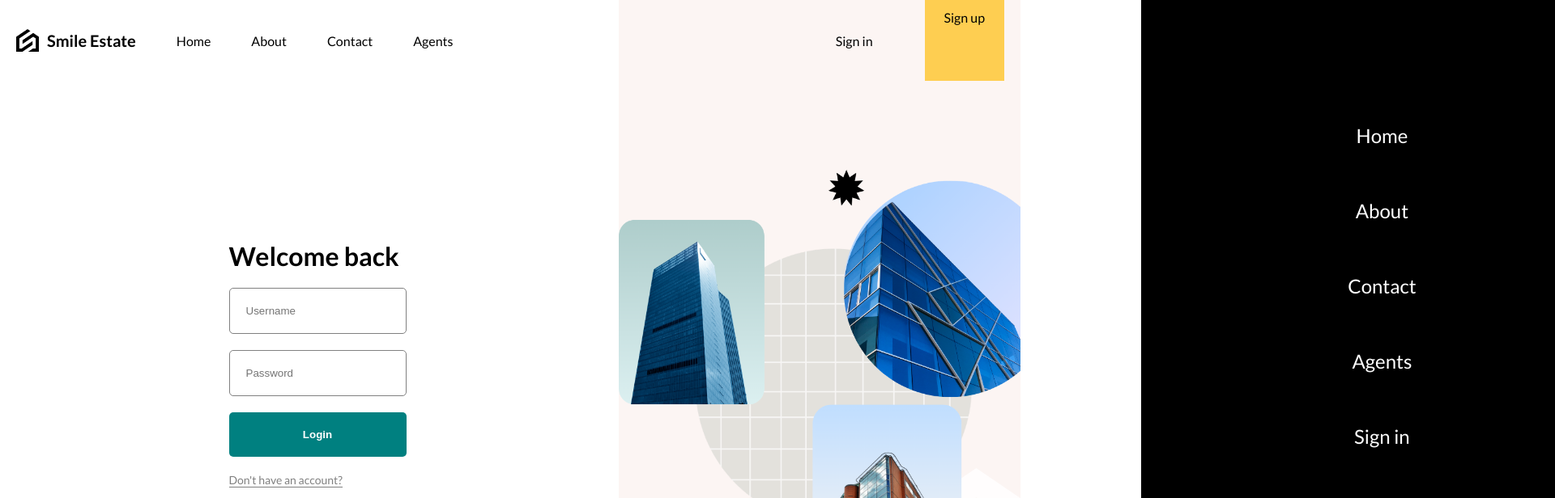
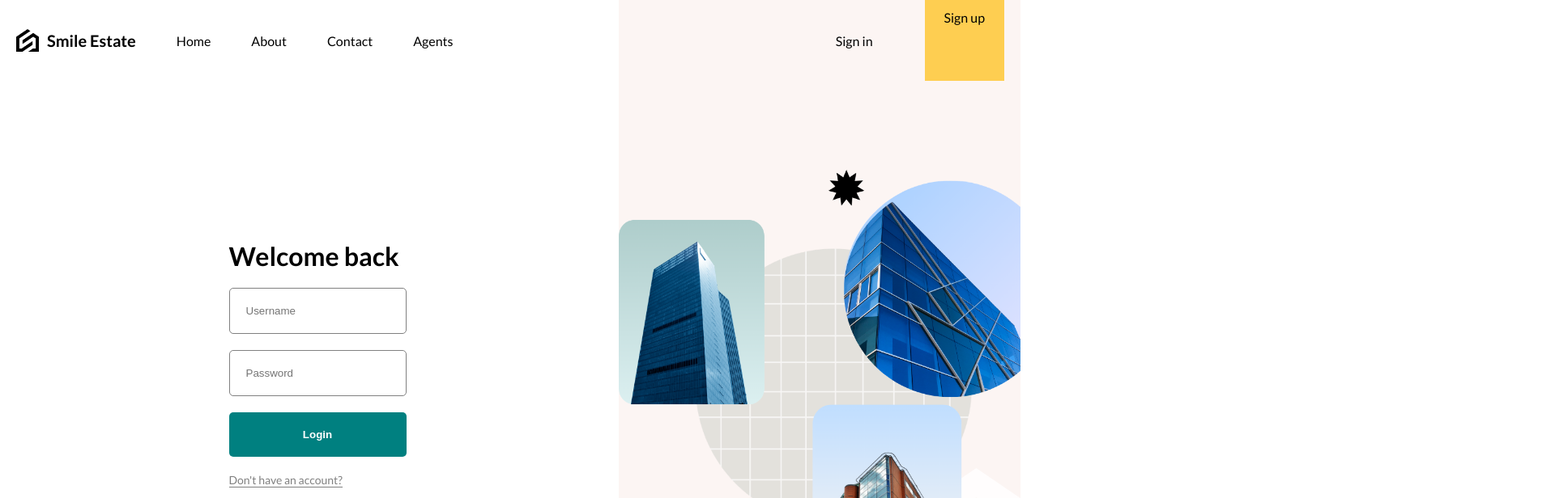
Before and after one commit to Melissa-Shao/estate_app, a React (Vite) app in the folder client/: page /login in a window 1280 px wide. Shown: the top 616 px of the page at 81% size, 1920 px wide, since content can reach past the window. Built offline with nearby package versions, Linux system fonts and the light colour scheme; no server answers.

Commit message:
Change the z-index for slider page

```diff
--- a/client/src/components/navbar/navbar.scss
+++ b/client/src/components/navbar/navbar.scss
@@ -151,7 +151,7 @@ nav {
     .menu {
       position: absolute;
       top: 0;
-      right: -150%;
+      right: -500%;
       background-color: black;
       color: white;
       width: 120%;
--- a/client/src/components/slider/Slider.jsx
+++ b/client/src/components/slider/Slider.jsx
@@ -4,8 +4,8 @@ import './slider.scss'
 function Slider({ images }) {
   const [imageIndex, setImageIndex] = useState(null);
 
-  const changeSlide = (direaction) => {
-    if (direaction === "left") {
+  const changeSlide = (direction) => {
+    if (direction === "left") {
       if (imageIndex === 0) {
         setImageIndex(images.length - 1)
       }
--- a/client/src/components/slider/slider.scss
+++ b/client/src/components/slider/slider.scss
@@ -16,7 +16,7 @@
     display: flex;
     justify-content: space-between;
     align-items: center;
-    z-index: 2;
+    z-index: 2000;
 
     .arrow {
       flex: 1;
```
